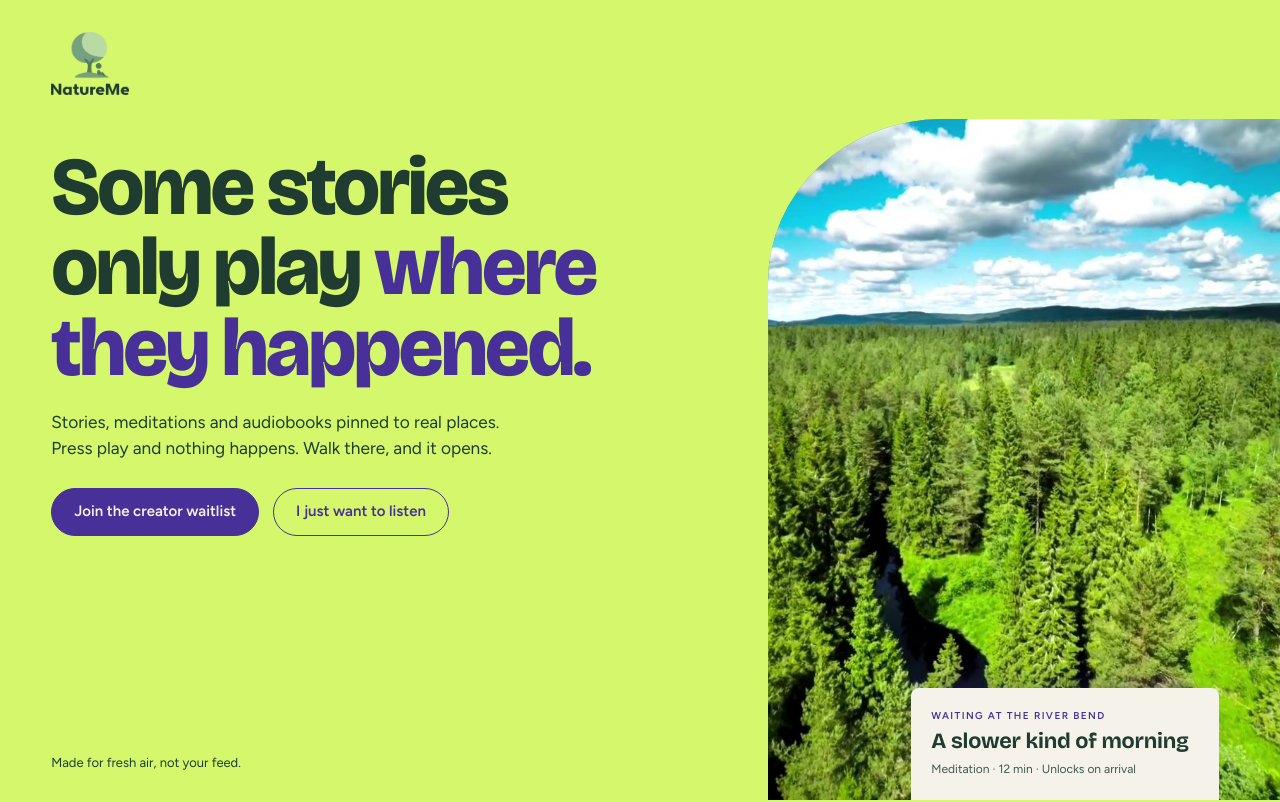
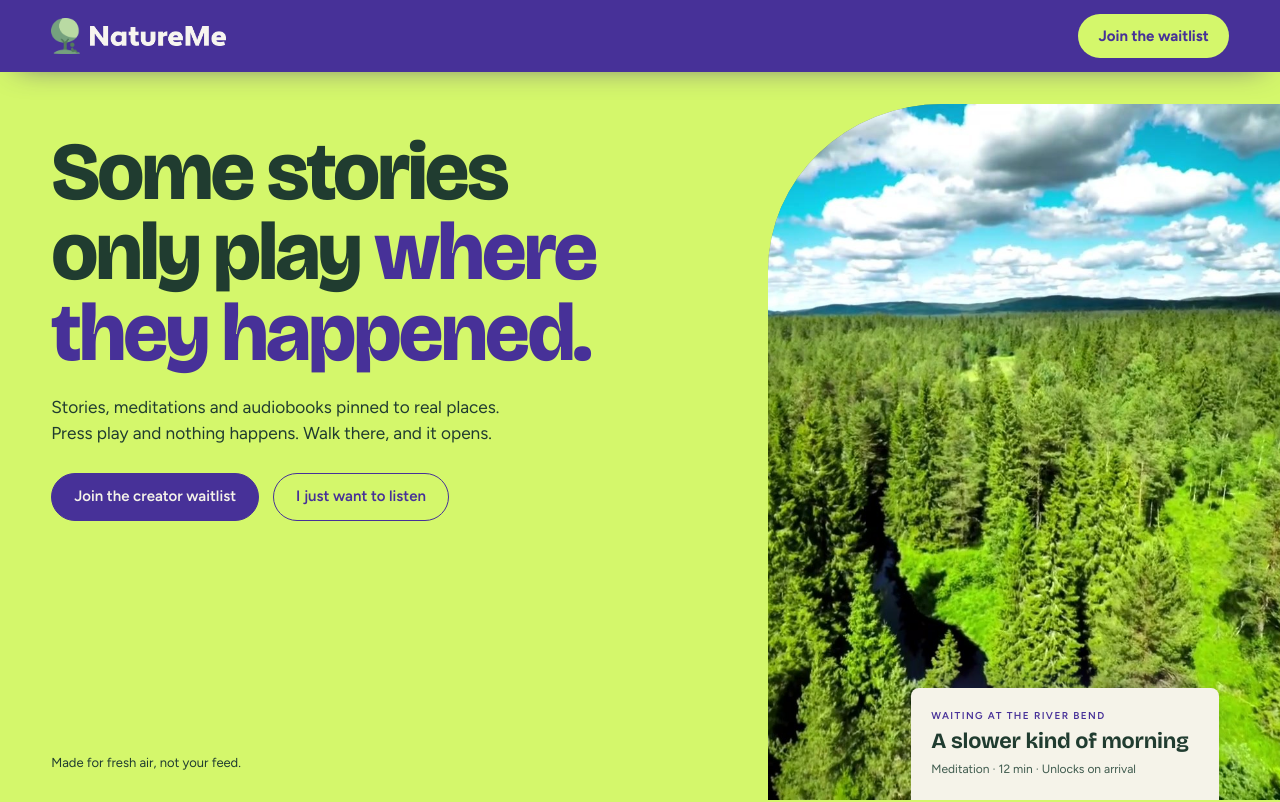
Before and after one commit to NatureMewebdemo/natureme-web, a Next.js app: page /coming-soon in a window 1280 px wide. Shown: the top 802 px of the page. Built offline with nearby package versions, Linux system fonts and the light colour scheme.

Commit message:
Make the landing header violet and sticky
The header now holds the logo and a lime "Join the waitlist" button and
stays at the top while the page scrolls.

Co-Authored-By: Claude Opus 5.5 <noreply@anthropic.com>
Claude-Session: https://claude.ai/code/session_01A6s5zZ7C87myJc7rhawKoR

```diff
--- a/app/coming-soon/landing.css
+++ b/app/coming-soon/landing.css
@@ -14,10 +14,16 @@ body:has(.landing) .dock{display:none}
 .ls-kicker{color:var(--ls-violet);font-size:12px;font-weight:600;letter-spacing:.14em;text-transform:uppercase}
 
 /* hero: copy on the left, an arched forest photo flush to the right edge with a story waiting on it */
-.ls-hero{min-height:max(680px,100svh);display:grid;grid-template-columns:minmax(0,1fr) minmax(0,40%);grid-template-rows:auto 1fr auto;column-gap:48px}
-.ls-top{grid-column:1/-1;display:flex;justify-content:space-between;align-items:center;gap:16px;padding:max(32px,env(safe-area-inset-top,0px)) clamp(24px,4vw,56px) 24px}
-.ls-top img{height:63px;width:auto}
-.ls-hero-copy{grid-column:1;grid-row:2;align-self:start;padding:28px 0 40px clamp(24px,4vw,56px);display:flex;flex-direction:column;gap:22px}
+.ls-hero{min-height:max(620px,calc(100svh - 72px));padding-top:32px;display:grid;grid-template-columns:minmax(0,1fr) minmax(0,40%);grid-template-rows:1fr auto;column-gap:48px;scroll-margin-top:72px}
+/* the header stays on screen as the page scrolls */
+.ls-top{position:sticky;top:0;z-index:20;display:flex;justify-content:space-between;align-items:center;gap:16px;min-height:72px;padding:max(12px,env(safe-area-inset-top,0px)) clamp(24px,4vw,56px) 12px;background:var(--ls-violet);color:var(--ls-cream);box-shadow:0 10px 30px -18px rgba(54,35,126,.8)}
+.ls-brand{display:flex;align-items:center;gap:10px}
+.ls-brand img:first-child{height:36px;width:auto}
+.ls-brand img:last-child{height:20px;width:auto}
+.ls-top-cta{display:inline-flex;align-items:center;min-height:44px;padding:0 20px;border-radius:999px;background:var(--ls-lime);color:var(--ls-violet);font-weight:700;font-size:15px;transition:transform .2s}
+.ls-top-cta:hover{transform:translateY(-1px)}
+#waitlist,#app{scroll-margin-top:88px}
+.ls-hero-copy{grid-column:1;grid-row:1;align-self:start;padding:28px 0 40px clamp(24px,4vw,56px);display:flex;flex-direction:column;gap:22px}
 .ls-accent{color:var(--ls-violet)}
 .ls-hero-copy h1{font-size:clamp(46px,6.4vw,100px);font-weight:800;line-height:.98;letter-spacing:-.035em;max-width:11em}
 .ls-lede{max-width:27em;font-size:clamp(16px,1.35vw,19px)}
@@ -28,13 +34,13 @@ body:has(.landing) .dock{display:none}
 .ls-btn-ghost:hover{background:rgba(71,49,152,.08)}
 .ls-btn:focus-visible{outline:2px solid var(--ls-violet);outline-offset:2px}
 .ls-card :focus-visible{outline:2px solid var(--ls-lime);outline-offset:2px}
-.ls-photo{grid-column:2;grid-row:2/4;position:relative;margin:0;min-height:520px;border-top-left-radius:34% 24%;overflow:hidden;background:#6E8F4E}
+.ls-photo{grid-column:2;grid-row:1/3;position:relative;margin:0;min-height:520px;border-top-left-radius:34% 24%;overflow:hidden;background:#6E8F4E}
 .ls-photo img{object-fit:cover;object-position:50% 40%}
 .ls-waiting{position:absolute;left:28%;right:12%;bottom:0;background:var(--ls-cream);box-shadow:0 -12px 40px -16px rgba(54,35,126,.45);border-radius:8px 8px 0 0;padding:20px 20px 22px;display:flex;flex-direction:column;gap:6px}
 .ls-waiting .ls-kicker{font-size:10px}
 .ls-waiting-title{font-family:var(--font-grotesk),var(--body);font-weight:700;font-size:clamp(19px,1.7vw,24px);line-height:1.15;letter-spacing:-.01em}
 .ls-waiting-meta{font-size:12px;color:var(--ls-muted)}
-.ls-fresh{grid-column:1;grid-row:3;align-self:end;padding:0 0 28px clamp(24px,4vw,56px);font-size:13px}
+.ls-fresh{grid-column:1;grid-row:2;align-self:end;padding:0 0 28px clamp(24px,4vw,56px);font-size:13px}
 @media (max-width:860px){
   .ls-hero{grid-template-columns:minmax(0,1fr);grid-template-rows:auto;min-height:0}
   .ls-hero-copy,.ls-photo,.ls-fresh{grid-column:1;grid-row:auto}
--- a/app/coming-soon/page.tsx
+++ b/app/coming-soon/page.tsx
@@ -32,10 +32,15 @@ const GOOGLE_PLAY_URL = "https://play.google.com/store/apps/details?id=eco.amphi
 export default function ComingSoonPage() {
   return (
     <div className={`landing ${grotesk.variable}`}>
-      <section className="ls-hero">
-        <header className="ls-top">
-          <Image src="/logo-vertical-light.png" alt="NatureMe" width={78} height={63} priority />
-        </header>
+      <header className="ls-top">
+        <a href="#top" className="ls-brand" aria-label="NatureMe">
+          <Image src="/logo-mark.png" alt="" width={154} height={192} priority />
+          <Image src="/logo-wordmark.png" alt="NatureMe" width={489} height={72} priority />
+        </a>
+        <a href="#waitlist" className="ls-top-cta">Join the waitlist</a>
+      </header>
+
+      <section id="top" className="ls-hero">
         <div className="ls-hero-copy">
           <h1>Some stories only play <span className="ls-accent">where they happened.</span></h1>
           <p className="ls-lede">Stories, meditations and audiobooks pinned to real places. Press play and nothing happens. Walk there, and it opens.</p>
```
